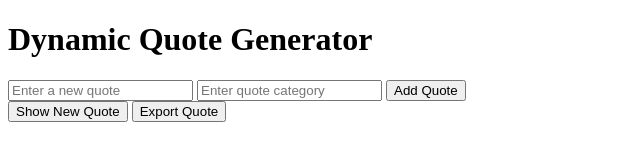
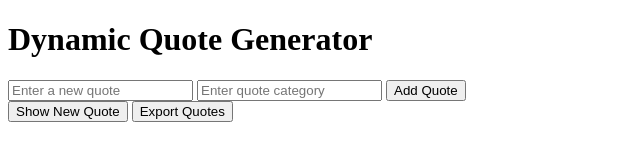
Before and after one commit to GitMojoe/alx_fe_javascript, a plain HTML site: page dom-manipulation/index.html in a window 1280 px wide. Shown: the full height of the page, 0-640 px from the left. Drawn offline with Linux system fonts and the light colour scheme.

Commit message:
slight changes

```diff
--- a/dom-manipulation/index.html
+++ b/dom-manipulation/index.html
@@ -9,7 +9,7 @@
     <h1>Dynamic Quote Generator</h1>
     <div id="quoteDisplay"></div>
     <button id="newQuote">Show New Quote</button>
-    <button id="exportQuote">Export Quote</button>
+    <button id="exportQuote">Export Quotes</button>
 
 
     <script src="script.js"></script>
```
